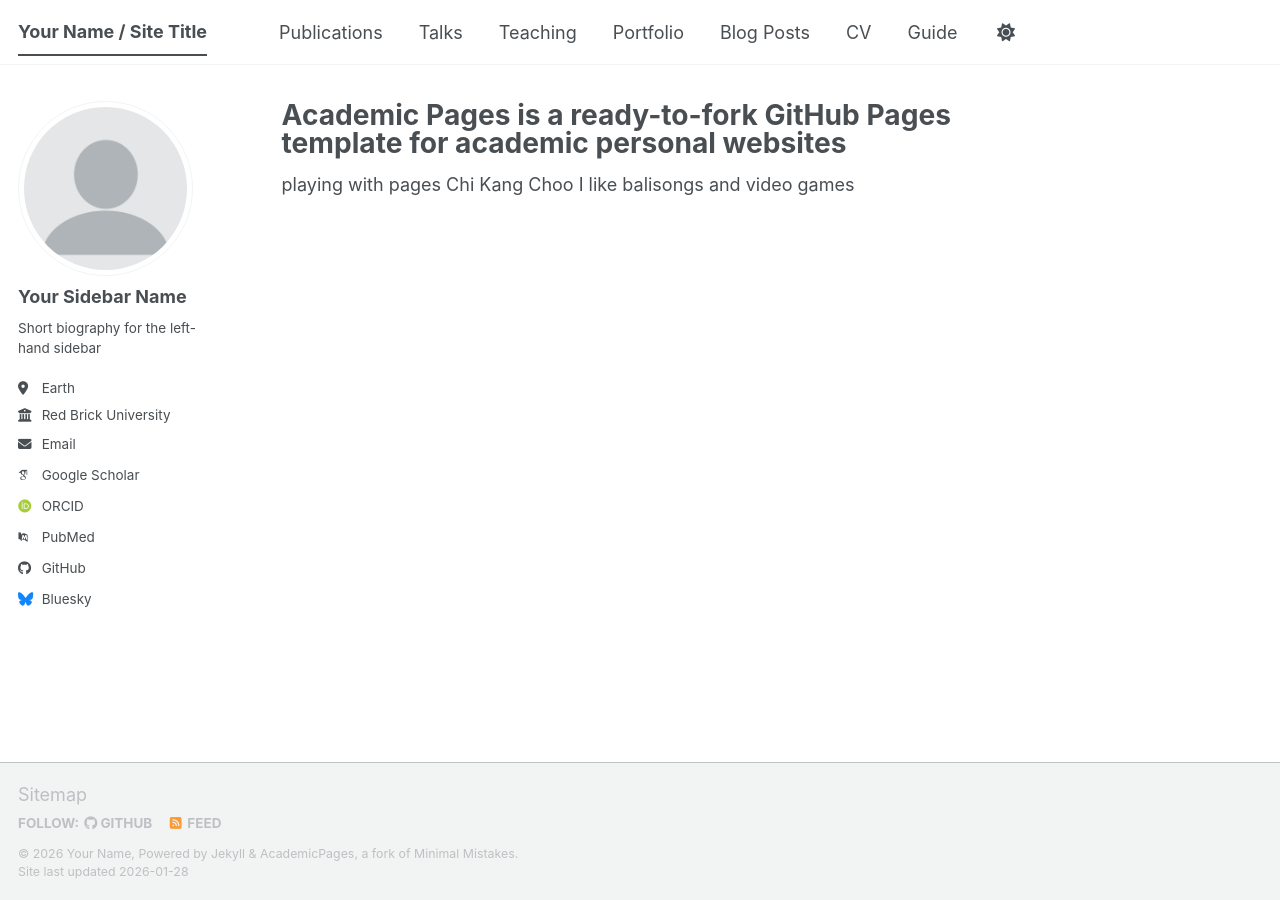
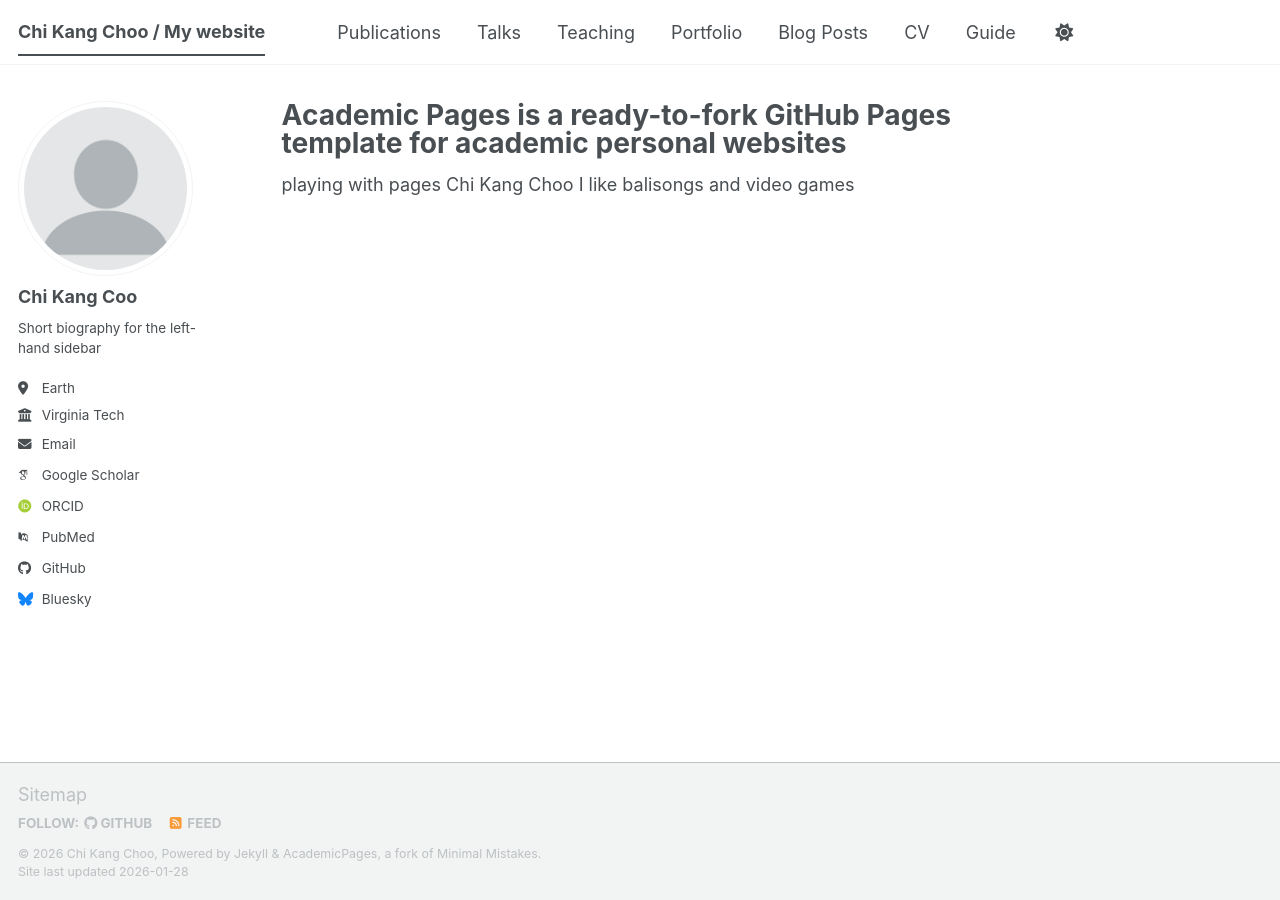
Before and after one commit to ChiKangChoo/ChiKangChoo.github.io, a Jekyll site: the page built from _pages/about.md, in a window 1280 px wide. Built offline with Jekyll 4.4.1, drawn with Linux system fonts in a browser that asks for light colours; some web fonts are replaced; a script bundle is joined from its source files by our own code; library files that are not in the unit come from our copies.

Commit message:
Update personal information in _config.yml

```diff
--- a/_config.yml
+++ b/_config.yml
@@ -9,28 +9,28 @@
 # Basic Site Settings
 locale                   : "en-US"
 site_theme               : "default" # The available themes options are "default", "air", "sunrise", "mint", "dirt" and "contrast"
-title                    : "Your Name / Site Title"
+title                    : "Chi Kang Choo / My website"
 title_separator          : "-"
-name                     : &name "Your Name"
+name                     : &name "Chi Kang Choo"
 description              : &description "Your Name's academic portfolio"   # Update this with a general description of your site, this is the default if not overridden by a page
 url                      : https://academicpages.github.io # The base hostname & protocol for your site e.g. "https://[your GitHub username].github.io",
                                                            # or if you already have some other page hosted on Github then use "https://[your GitHub username].github.io/[Your Repo Name]"
 baseurl                  : "" # the subpath of your site, e.g. "/blog"
-repository               : "academicpages/academicpages.github.io"
+repository               : "chikangchoo.github.io"
 
 # Site Author - The following control what appear as part of the author content on the side bar.
 #               If a field is blank the icon and link will not appear, otherwise it will be shown.
 #               Additional customization can be done by editing /_includes/author-profile.html
 author:
-  # Biographic information
+  # Biographic informationh
   avatar           : "profile.png"
-  name             : "Your Sidebar Name"
+  name             : "Chi Kang Coo"
   pronouns         : # example: "she/her"
   bio              : "Short biography for the left-hand sidebar"
   location         : "Earth"
-  employer         : "Red Brick University"
+  employer         : "Virginia Tech"
   uri              : # URL
-  email            : "none@example.org"
+  email            : "ckchooadrien@vt.edu"
 
   # Academic websites
   academia         : # URL
```
